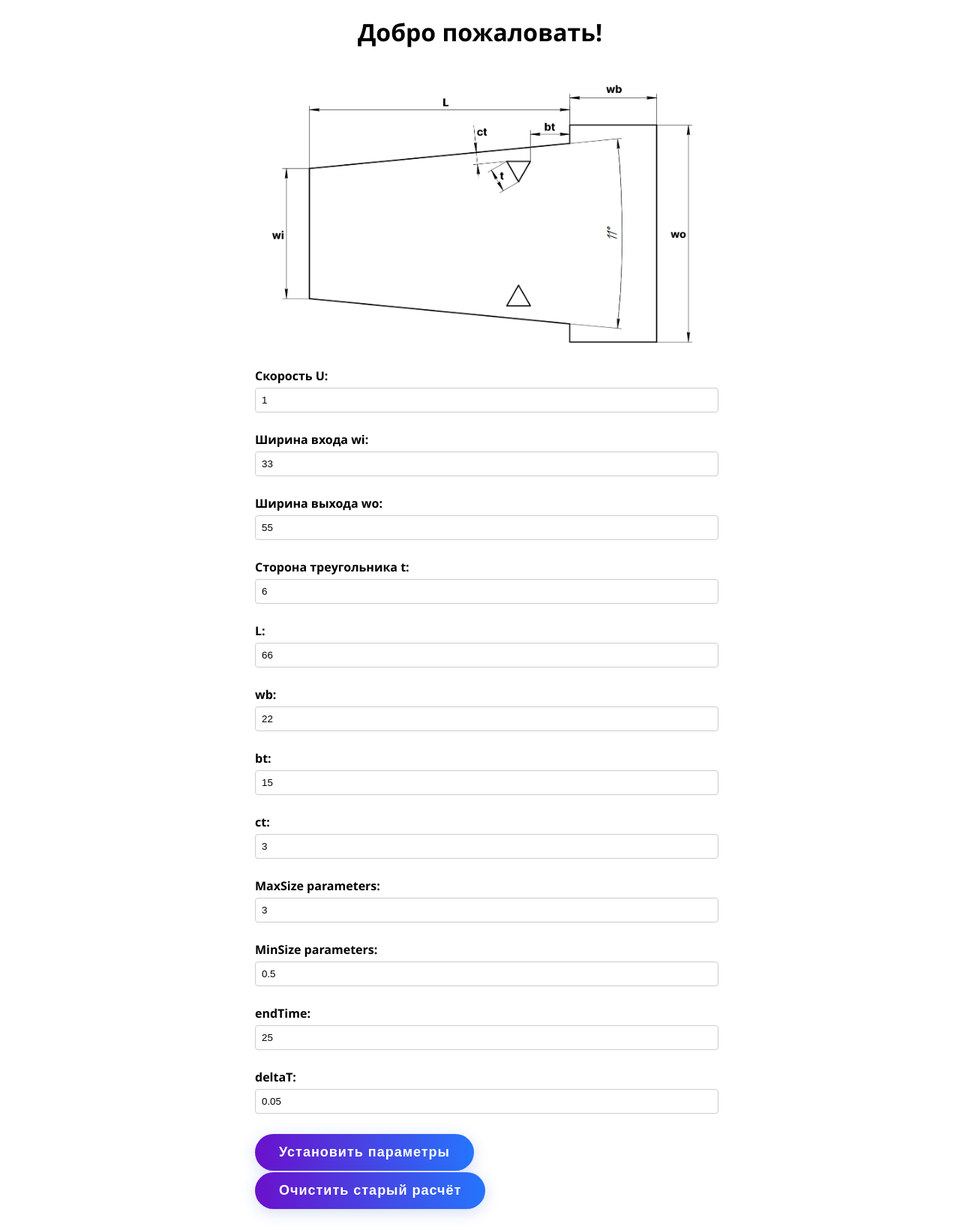
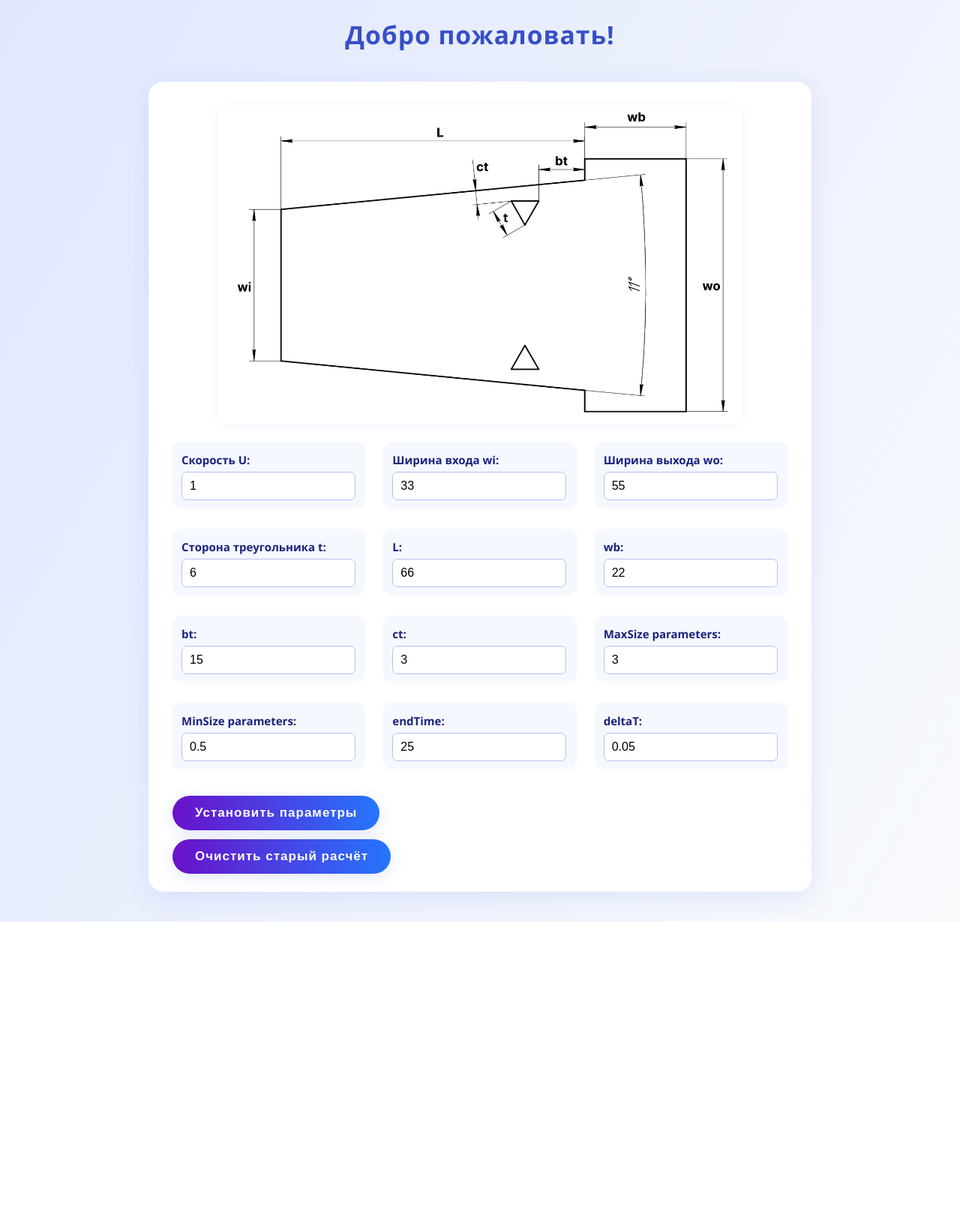
Before and after one commit to vasuy4/openFoam_salome_coursework, a FastAPI app: page / in a window 1280 px wide. Shown: the whole page at 75% size. After the commit the page ends 1229 px from the top, so only its background shows below. Run offline with FastAPI, Linux system fonts and the light colour scheme.

Commit message:
change style

```diff
--- /dev/null
+++ b/static/styles/index.css
@@ -0,0 +1,105 @@
+body {
+    font-family: 'Segoe UI', Arial, sans-serif;
+    background: linear-gradient(120deg, #e0e7ff 0%, #f8fafc 100%);
+    min-height: 100vh;
+    margin: 0;
+}
+
+.container {
+    max-width: 820px;
+    margin: 40px auto;
+    padding: 32px 32px 24px 32px;
+    background: #fff;
+    border-radius: 20px;
+    box-shadow: 0 8px 32px rgba(40, 80, 220, 0.10);
+}
+
+.form-grid {
+    display: grid;
+    grid-template-columns: repeat(3, 1fr);
+    gap: 28px 24px;
+    margin-bottom: 24px;
+}
+
+.input-group {
+    display: flex;
+    flex-direction: column;
+    background: #f6f8ff;
+    padding: 14px 12px 10px 12px;
+    border-radius: 12px;
+    box-shadow: 0 1px 4px rgba(80, 120, 255, 0.05);
+    transition: box-shadow 0.2s;
+}
+
+.input-group:focus-within {
+    box-shadow: 0 4px 16px rgba(80, 120, 255, 0.10);
+}
+
+label {
+    margin-bottom: 6px;
+    font-weight: 600;
+    color: #1a237e;
+    font-size: 15px;
+}
+
+input {
+    width: 100%;
+    padding: 9px 10px;
+    border: 1.5px solid #b3c2f7;
+    border-radius: 7px;
+    background: #fff;
+    font-size: 16px;
+    transition: border 0.2s;
+}
+
+input:focus {
+    border: 1.5px solid #6a11cb;
+    outline: none;
+}
+
+img {
+    width: 100%;
+    max-width: 700px;
+    margin-bottom: 24px;
+    display: block;
+    margin-left: auto;
+    margin-right: auto;
+    border-radius: 12px;
+    box-shadow: 0 2px 12px rgba(80, 120, 255, 0.07);
+}
+
+h1 {
+    width: 100%;
+    text-align: center;
+    color: #364fc7;
+    margin-bottom: 28px;
+    font-size: 2.1rem;
+    font-weight: 700;
+    letter-spacing: 1px;
+}
+
+button {
+    padding: 13px 30px;
+    margin-top: 12px;
+    font-size: 17px;
+    color: #fff;
+    background: linear-gradient(90deg, #6a11cb 0%, #2575fc 100%);
+    border: none;
+    border-radius: 30px;
+    box-shadow: 0 4px 20px rgba(40, 80, 220, 0.15);
+    cursor: pointer;
+    outline: none;
+    font-weight: 600;
+    letter-spacing: 1px;
+    transition: all 0.18s cubic-bezier(.4,2,.3,1);
+}
+
+button:hover, button:focus {
+    background: linear-gradient(90deg, #2575fc 0%, #6a11cb 100%);
+    transform: translateY(-2px) scale(1.04);
+    box-shadow: 0 8px 28px rgba(40, 80, 220, 0.22);
+}
+
+input {
+    width: 90%;
+}
--- a/templates/index.html
+++ b/templates/index.html
@@ -2,62 +2,7 @@
 <html>
 <head>
     <title>Расчет параметров</title>
-    <style>
-        body {
-            font-family: 'Segoe UI', Arial, sans-serif;
-        }
-        .container {
-            max-width: 600px;
-            margin: 0 auto;
-            padding: 20px;
-        }
-        .input-group {
-            margin-bottom: 15px;
-        }
-        label {
-            display: block;
-            margin-bottom: 5px;
-            font-weight: bold;
-        }
-        input {
-            width: 100%;
-            padding: 8px;
-            margin-bottom: 10px;
-            border: 1px solid #ccc;
-            border-radius: 4px;
-        }
-        img {
-            width: 100%;
-            max-width: 700px;
-            margin-bottom: 20px;
-            display: block;
-            margin-left: auto;
-            margin-right: auto;
-        }
-        h1 {
-            width: 100%;
-            text-align: center;
-        }
-        button {
-            padding: 14px 32px;
-            margin-top: 2px;
-            font-size: 18px;
-            color: #fff;
-            background: linear-gradient(90deg, #6a11cb 0%, #2575fc 100%);
-            border: none;
-            border-radius: 30px;
-            box-shadow: 0 4px 20px rgba(40, 80, 220, 0.2);
-            cursor: pointer;
-            outline: none;
-            font-weight: 600;
-            letter-spacing: 1px;
-        }
-        button:hover, button:focus {
-            background: linear-gradient(90deg, #2575fc 0%, #6a11cb 100%);
-            transform: translateY(-2px) scale(1.04);
-            box-shadow: 0 8px 28px rgba(40, 80, 220, 0.3);
-        }
-    </style>
+    <link href="/static/styles/index.css" rel="stylesheet">
 </head>
 <body>
     <h1 id="information">{{ information }}</h1>
@@ -71,66 +16,56 @@
         <img src="/static/images/image.png" alt="Расчетная схема">
 
         <form method="post" action="/calculate">
+            <div class="form-grid">
                 <div class="input-group">
                     <label for="U">Скорость U:</label>
                     <input type="text" id="U" name="U" value="1">
                 </div>
-
                 <div class="input-group">
                     <label for="widthInput">Ширина входа wi:</label>
                     <input type="text" id="widthInput" name="widthInput" value="33">
                 </div>
-
                 <div class="input-group">
                     <label for="widthOutput">Ширина выхода wo:</label>
                     <input type="text" id="widthOutput" name="widthOutput" value="55">
                 </div>
-
                 <div class="input-group">
                     <label for="sideTriangle">Сторона треугольника t:</label>
                     <input type="text" id="sideTriangle" name="sideTriangle" value="6">
                 </div>
-
                 <div class="input-group">
                     <label for="lenCone">L:</label>
                     <input type="text" id="lenCone" name="lenCone" value="66">
                 </div>
-
                 <div class="input-group">
                     <label for="widthBase">wb:</label>
                     <input type="text" id="widthBase" name="widthBase" value="22">
                 </div>
-
                 <div class="input-group">
                     <label for="ten">bt:</label>
                     <input type="text" id="ten" name="ten" value="15">
                 </div>
-
                 <div class="input-group">
                     <label for="coneT">ct:</label>
                     <input type="text" id="coneT" name="coneT" value="3">
                 </div>
-
                 <div class="input-group">
                     <label for="maxSize">MaxSize parameters:</label>
                     <input type="text" id="maxSize" name="maxSize" value="3">
                 </div>
-
                 <div class="input-group">
                     <label for="minSize">MinSize parameters:</label>
                     <input type="text" id="minSize" name="minSize" value="0.5">
                 </div>
-
                 <div class="input-group">
                     <label for="endTime">endTime:</label>
                     <input type="text" id="endTime" name="endTime" value="25">
                 </div>
-
                 <div class="input-group">
                     <label for="deltaT">deltaT:</label>
                     <input type="text" id="deltaT" name="deltaT" value="0.05">
                 </div>
-
+            </div>
             <button type="submit">Установить параметры</button>
         </form>
 
```
Lines whose indentation alone changed are shown as unchanged.
